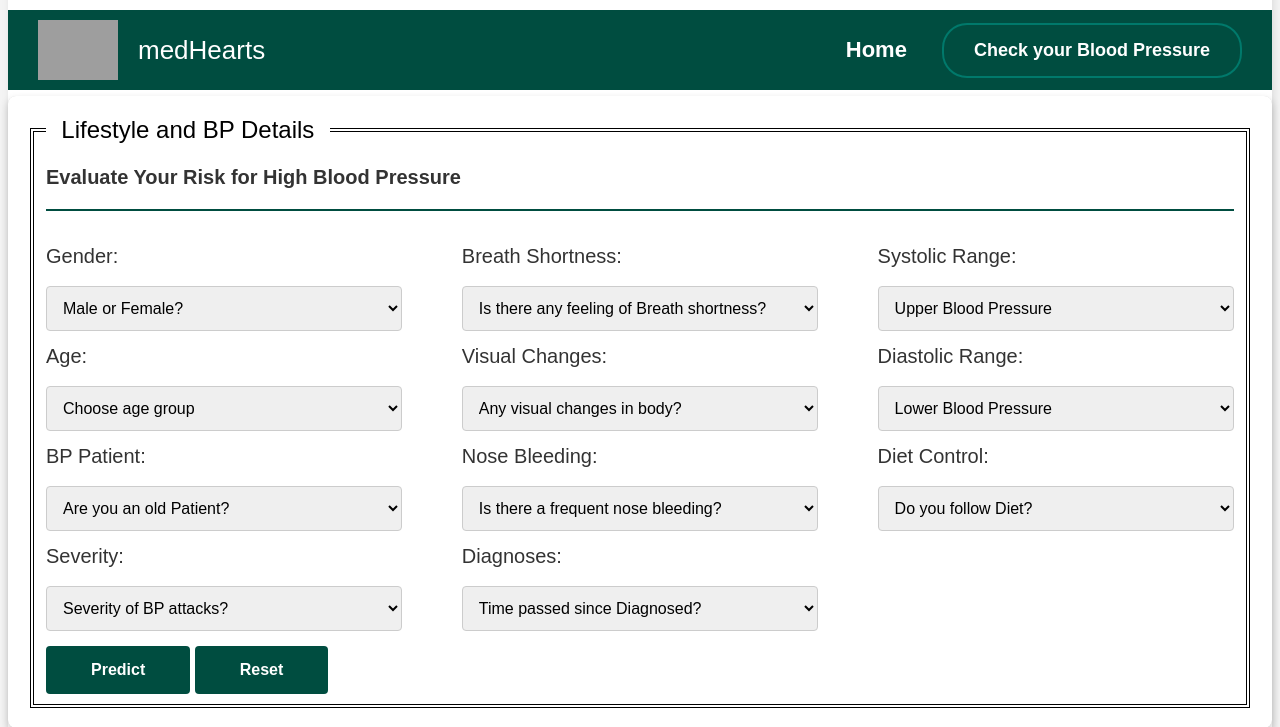
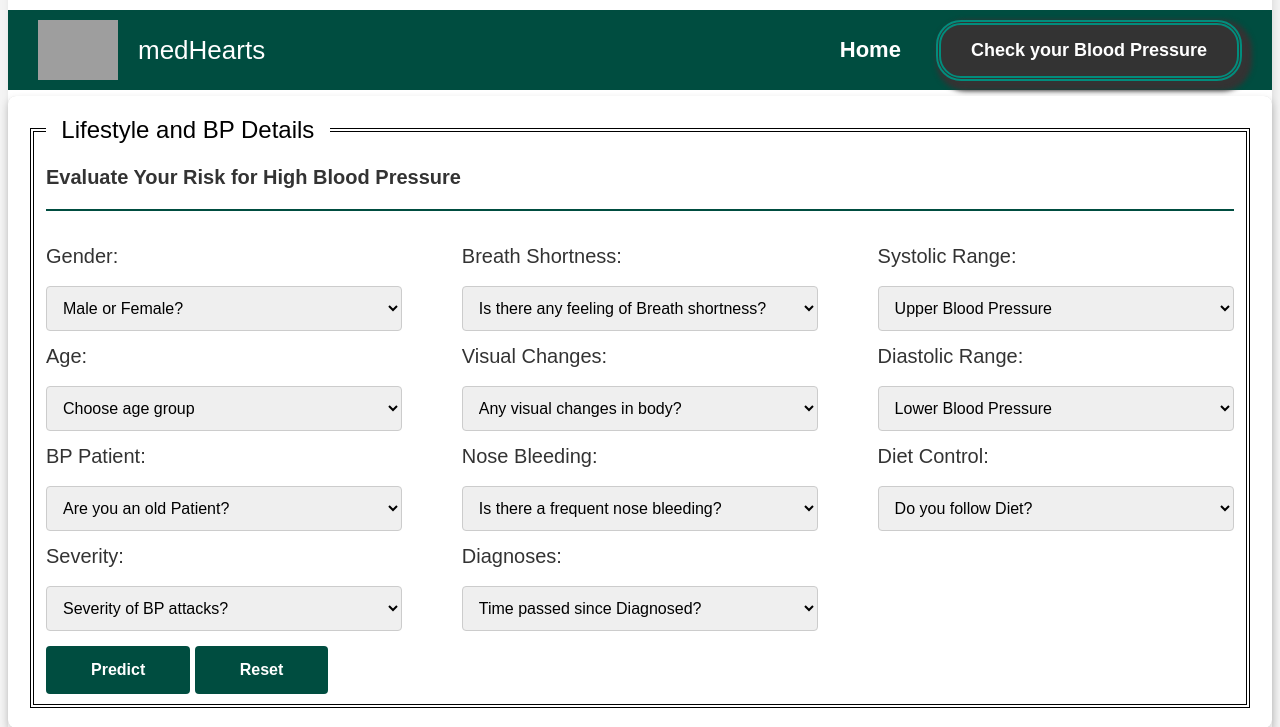
Before and after one commit to Priyanshu-SR/medHearts, a Flask app: page /details.html in a window 1280 px wide. Shown: the part 78-805 px from the top of the page. Run offline with Flask 3, Linux system fonts and the light colour scheme; parts of the project's set-up code (start-up, migrations or seed data) failed here and were passed over; grey boxes are pictures that could not be loaded.

Commit message:
details.css

```diff
--- a/Flask/static/css/details.css
+++ b/Flask/static/css/details.css
@@ -74,23 +74,24 @@ body {
     color: #333333;
 }
 
-#check {
+#check{
     padding: 15px 30px;
     border-radius: 25px;
-    border: 2px solid #00796b;
+    border: 5px double #018d7d;
     font-size: 18px;
     font-weight: 700;
     color: #ffffff;
-    background-color: #004d40;
+    background-color: #333333;
     cursor: pointer;
     text-align: center;
     display: inline-block;
     margin-left: 20px;
     transition: 1s ease;
+    box-shadow: 5px 5px 5px 5px #333333;
 }
 
 #check:hover {
-    background-color: #333333;
+    background-color: #026151;
 }
 
 #main {
```
